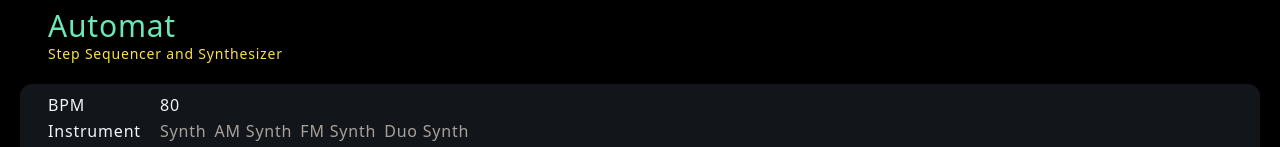
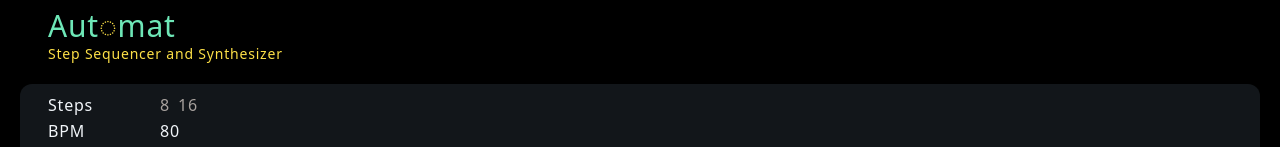
Before and after one commit to kad1kad/Automat, a React (Vite) app: page / in a window 1280 px wide. Shown: the top 147 px of the page. Built offline with nearby package versions, Linux system fonts and the light colour scheme.

Commit message:
refactor

```diff
--- a/src/App.tsx
+++ b/src/App.tsx
@@ -11,7 +11,6 @@ import { useState } from "react";
 import { instruments } from "./utils/instruments";
 import StepsequencerGrid from "./components/StepSequencerGrid";
 import StepSequencerEffect from "./components/StepSequencerEffect";
-import { notes } from "./utils/scales";
 
 interface Step {
   name: string;
@@ -21,14 +20,13 @@ interface Step {
 type InitialStepsArray = Array<Array<Step>>;
 
 function App() {
-  const totalSteps = 8;
+  const [totalSteps, setTotalSteps] = useState(8);
   const [isPlaying, setIsPlaying] = useState(false);
 
   const initialStepsArray: InitialStepsArray = Array.from(
     { length: totalSteps },
-    () => new Array(notes.length).fill([])
+    () => []
   );
-
   const [stepsArrayState, setStepsArrayState] = useState(initialStepsArray);
   const [selectedInstrument, setSelectedInstrument] =
     useState<InstrumentType>("synth");
@@ -49,7 +47,7 @@ function App() {
   // Typing for reactronica
   function convertToStepType(stepsArrayState: InitialStepsArray): StepType[] {
     return stepsArrayState.map((step) =>
-      step.filter((note) => note !== null).map((note) => note.name)
+      step.filter((note) => note.selected).map((note) => note.name)
     ) as StepType[];
   }
 
@@ -57,7 +55,9 @@ function App() {
     <div className="w-screen h-screen px-5 leading-relaxed tracking-wider bg-black text-slate-100">
       <div>
         <header className="px-7">
-          <h1 className="py-2 pb-0 text-3xl text-emerald-300">Automat</h1>
+          <h1 className="py-2 pb-0 text-3xl font-medium text-emerald-300">
+            Aut<span className="text-yellow-300">◌</span>mat
+          </h1>
           <h2 className="pb-5 text-sm font-light text-yellow-300">
             Step Sequencer and Synthesizer
           </h2>
@@ -67,6 +67,7 @@ function App() {
         <section className="bg-[#12161a] px-7 rounded-xl py-2">
           <div className="flex">
             <div className="w-28">
+              <h3>Steps</h3>
               <h3>BPM</h3>
               <h3>Instrument</h3>
               <h3>Effects</h3>
@@ -74,6 +75,24 @@ function App() {
 
             {/* Instrument Select */}
             <div>
+              <div className="flex gap-2 ">
+                <p
+                  className={`cursor-pointer text-stone-400 hover:underline underline-offset-4 ${
+                    totalSteps === 8 ? "text-emerald-300" : ""
+                  }`}
+                  onClick={() => setTotalSteps(8)}
+                >
+                  8
+                </p>
+                <p
+                  className={`cursor-pointer text-stone-400 hover:underline underline-offset-4 ${
+                    totalSteps === 16 ? "text-emerald-300" : ""
+                  }`}
+                  onClick={() => setTotalSteps(16)}
+                >
+                  16
+                </p>
+              </div>
               <div>
                 <input
                   type="number"
@@ -133,6 +152,7 @@ function App() {
           mute={false}
           steps={convertToStepType(stepsArrayState)}
           onStepPlay={(_, index) => {
+            console.log("Current step index:", index);
             setCurrentStepIndex(index);
           }}
         >
--- a/src/components/StepSequencerGrid.tsx
+++ b/src/components/StepSequencerGrid.tsx
@@ -1,4 +1,3 @@
-import { useEffect } from "react";
 import { notes } from "../utils/scales";
 
 type StepSequencerGridProps = {
@@ -26,23 +25,29 @@ function StepsequencerGrid({
 }: StepSequencerGridProps) {
   function toggleNoteSelection(stepIndex: number, buttonIndex: number) {
     const updatedStepsArray = [...stepsArrayState];
-    const currentStep = updatedStepsArray[stepIndex];
+    const currentNoteState = stepsArrayState[stepIndex][buttonIndex];
 
-    if (currentStep[buttonIndex]) {
-      currentStep[buttonIndex] = [{ name: "", selected: false }];
+    if (currentNoteState?.selected) {
+      // Remove the selected note object without shifting other objects
+      delete updatedStepsArray[stepIndex][buttonIndex];
     } else {
-      currentStep[buttonIndex] = { name: notes[buttonIndex], selected: true };
+      // Add the note to the array
+      updatedStepsArray[stepIndex][buttonIndex] = {
+        name: notes[buttonIndex],
+        selected: true,
+      };
     }
 
-    updatedStepsArray[stepIndex] = currentStep;
+    // Check if the sub-array is empty and reset it to an empty array. This solves the problem of unwanted sounds
+    if (updatedStepsArray[stepIndex].every((item) => item === undefined)) {
+      updatedStepsArray[stepIndex] = [];
+    }
+
     setStepsArrayState(updatedStepsArray);
+    console.log("updatedStepsArray:", updatedStepsArray);
   }
 
   console.log("stepsArrayState:", stepsArrayState);
-
-  useEffect(() => {
-    console.log("Updated stepsArrayState:", stepsArrayState);
-  }, [stepsArrayState]);
   return (
     <div className="flex flex-row gap-1 py-5">
       <div className="flex flex-col gap-1">
```
